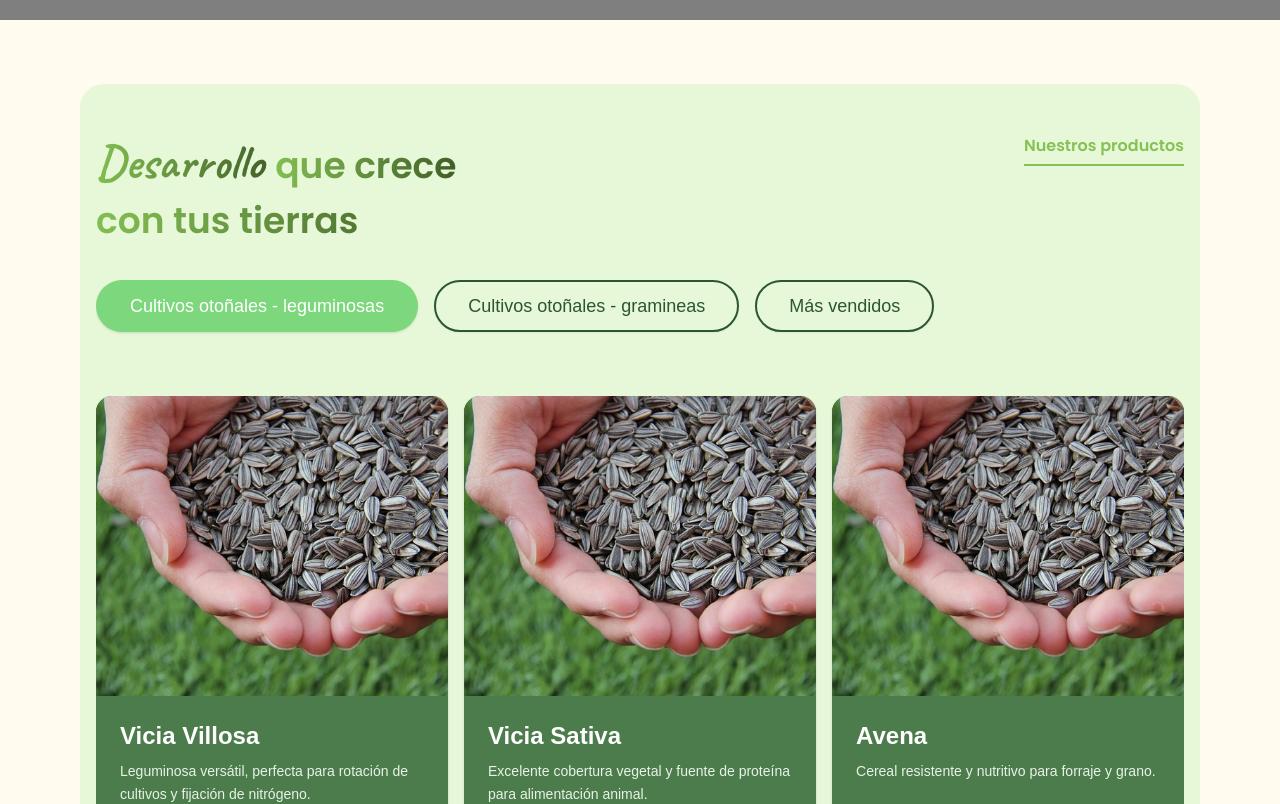
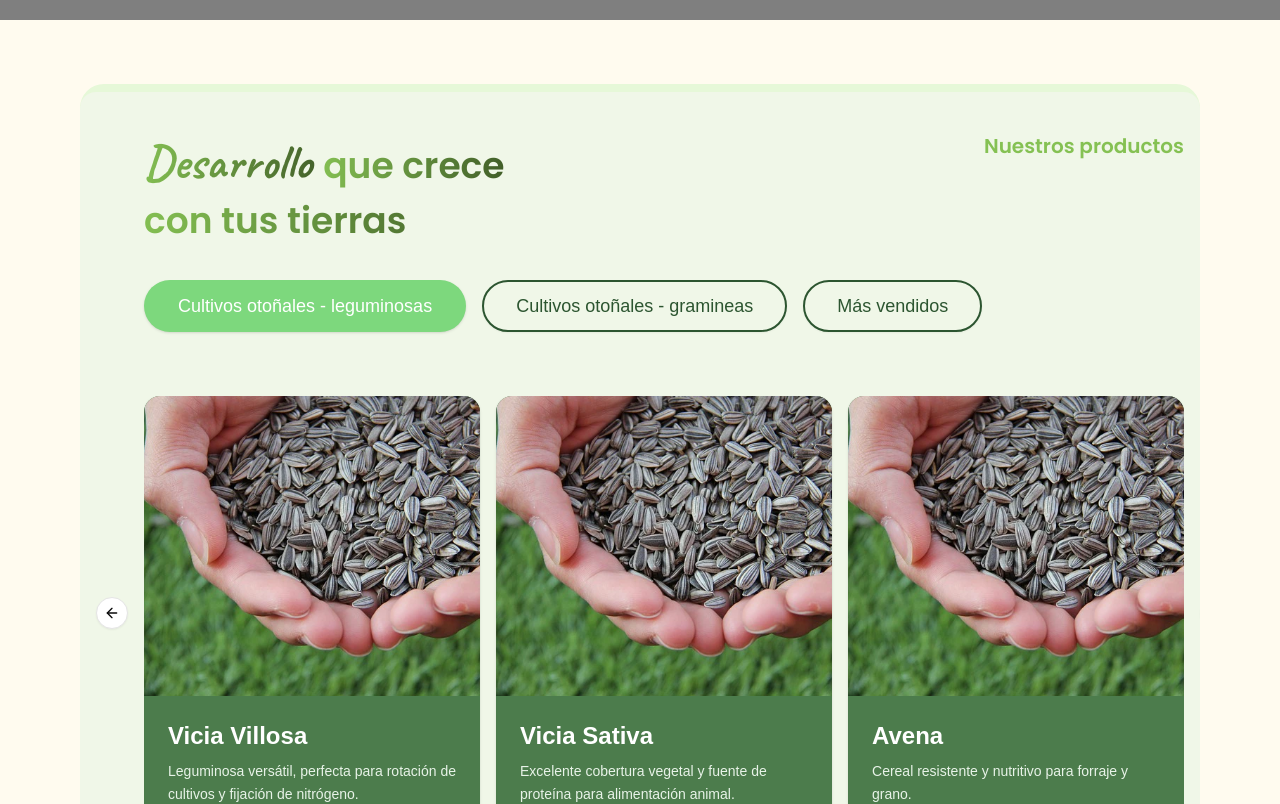
Before and after one commit to FeliOliva/boiero-landing-maqueta, a Next.js app: page / in a window 1280 px wide. Shown: the part 780-1584 px from the top of the page. Built offline with nearby package versions, Linux system fonts and the light colour scheme; grey boxes are pictures that could not be loaded; a web font is replaced by a local one.

Commit message:
modificaciones en desktop

```diff
--- a/components/product-carousel.tsx
+++ b/components/product-carousel.tsx
@@ -54,24 +54,24 @@ export const ProductCarousel = ({
   };
 
   return (
-    <div className="py-6 sm:py-10 px-4 mx-4 sm:mx-auto max-w-[1400px] rounded-xl sm:rounded-2xl">
+    <div className="py-6 sm:py-10 px-4 mx-4 sm:mx-auto max-w-[1400px] rounded-xl sm:rounded-2xl bg-[#f0f7e8] sm:bg-[#f0f7e8]">
       {showHeader && (
         <div className="mb-6 sm:mb-8 relative flex flex-col sm:flex-row sm:items-center sm:justify-between">
           {/* Title for mobile - stacked layout */}
           <div className="sm:hidden w-full">
             <div className="h-[33px] self-stretch mb-4">
               <span
-                className="text-[#85C153] text-right font-poppins text-base font-semibold leading-7 block w-full"
+                className="text-[#85C153] text-right font-poppins text-xl font-semibold leading-7 block w-full"
                 style={{
                   fontFamily: "Poppins",
-                  fontSize: "16px",
+                  fontSize: "20px",
                   fontWeight: 600,
                   lineHeight: "28px",
                 }}
               >
                 {title}
               </span>
-              <div className="w-full h-0.5 bg-[#85C153] mt-1"></div>
+              {/* Removed the underline div here */}
             </div>
 
             <div className="self-stretch text-center">
@@ -141,7 +141,8 @@ export const ProductCarousel = ({
           </div>
 
           {/* Desktop layout - side by side */}
-          <div className="hidden sm:block">
+          <div className="hidden sm:flex w-full items-center justify-between pl-12">
+            <div className="flex items-center">
               <div className="sm:text-left" style={{ overflowX: "visible" }}>
                 <span
                   className="font-caveat text-4xl md:text-5xl font-bold"
@@ -177,7 +178,6 @@ export const ProductCarousel = ({
                   {" "}
                   que crece
                 </span>
-            </div>
                 <div
                   className="text-2xl sm:text-3xl md:text-4xl font-poppins font-semibold sm:text-left"
                   style={{
@@ -194,27 +194,29 @@ export const ProductCarousel = ({
                   con tus tierras
                 </div>
               </div>
+            </div>
 
-          {/* Title for desktop - absolute positioned to the right */}
-          <div className="hidden sm:block h-[33px] self-stretch">
+            {/* Title for desktop on the right */}
+            <div className="h-[33px] self-start">
               <span
-              className="text-[#85C153] text-right font-poppins text-base font-semibold leading-7 block w-full"
+                className="text-[#85C153] text-right font-poppins text-xl font-semibold leading-7 block w-full"
                 style={{
                   fontFamily: "Poppins",
-                fontSize: "16px",
+                  fontSize: "20px", // Increased from 16px to 20px
                   fontWeight: 600,
                   lineHeight: "28px",
                 }}
               >
                 {title}
               </span>
-            <div className="w-full h-0.5 bg-[#85C153] mt-1"></div>
+              {/* Removed the underline div here */}
+            </div>
           </div>
         </div>
       )}
 
       {/* Categories */}
-      <div className="flex gap-2 sm:gap-4 mb-8 sm:mb-12 overflow-x-auto pb-4 justify-start flex-nowrap">
+      <div className="flex gap-2 sm:gap-4 mb-8 sm:mb-12 overflow-x-auto pb-4 justify-start flex-nowrap pl-12">
         {categories.map((category) => (
           <Button
             key={category.id}
@@ -233,7 +235,7 @@ export const ProductCarousel = ({
       </div>
 
       {/* Carousel */}
-      <div className="relative">
+      <div className="relative pl-12">
         <Carousel
           setApi={setApi}
           className="w-full"
```
Lines whose indentation alone changed are shown as unchanged.
